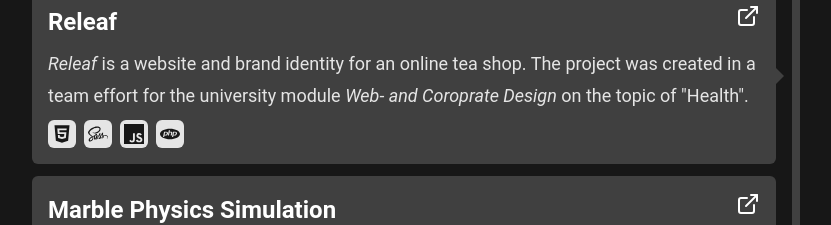
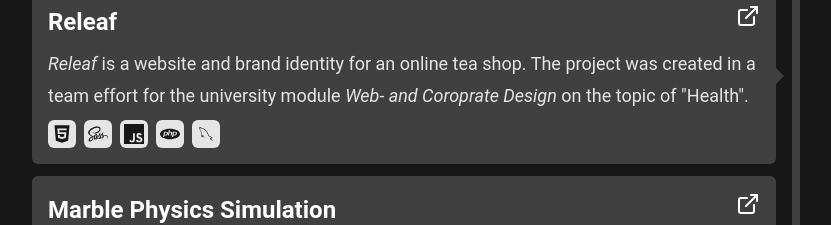
Before and after one commit to LucasOe/portfolio, a React (Vite) app: page / in a window 1280 px wide. Shown: the part 920-1145 px from the top of the page, without its empty margins (160-991 px from the left). Built offline with nearby package versions, Linux system fonts and the light colour scheme.

Commit message:
Add MySQL to Das Rezeptbuch Project

```diff
--- a/src/pages/Home.tsx
+++ b/src/pages/Home.tsx
@@ -34,7 +34,7 @@ export default function Home() {
 							<Project
 								title="Releaf"
 								link="https://github.com/LucasOe/releaf"
-								stack={["html", "sass", "javascript", "php"]}
+								stack={["html", "sass", "javascript", "php", "mysql"]}
 								arrowPosition={50}
 							>
 								<i>Releaf</i> is a website and brand identity for an online tea shop. The project was
```
